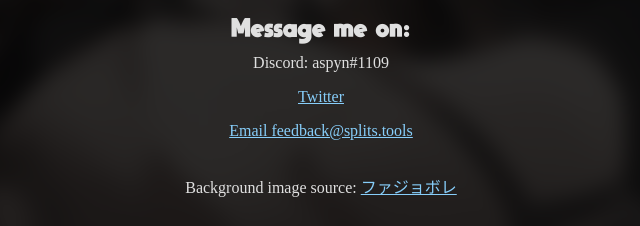
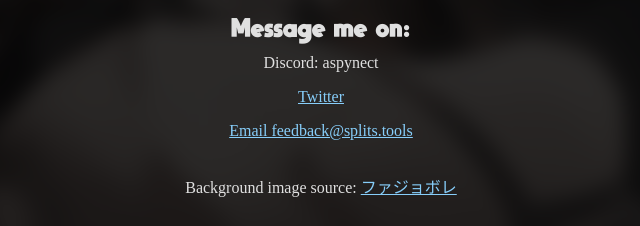
Before and after one commit to aspynect/aspynect.github.io, a plain HTML site: page index.html in a window 1280 px wide. Shown: the part 419-645 px from the top of the page, 319-959 px from the left. Drawn offline with Linux system fonts and the light colour scheme; a web font is replaced by a local one.

Commit message:
discord update

```diff
--- a/index.html
+++ b/index.html
@@ -24,7 +24,7 @@
             <br>
             <h2>Have a recommendation/feedback?</h2>
             <h3>Message me on:</h3>
-            <p>Discord: aspyn#1109</p>
+            <p>Discord: aspynect</p>
             <p><a target="_blank" href="https://twitter.com/messages/compose?recipient_id=1263117594359410690">Twitter</a></p>
             <p><a href="mailto: feedback@splits.tools">Email feedback@splits.tools</a></p>
             <br>
```
Also changed, not shown: 1 other file.
